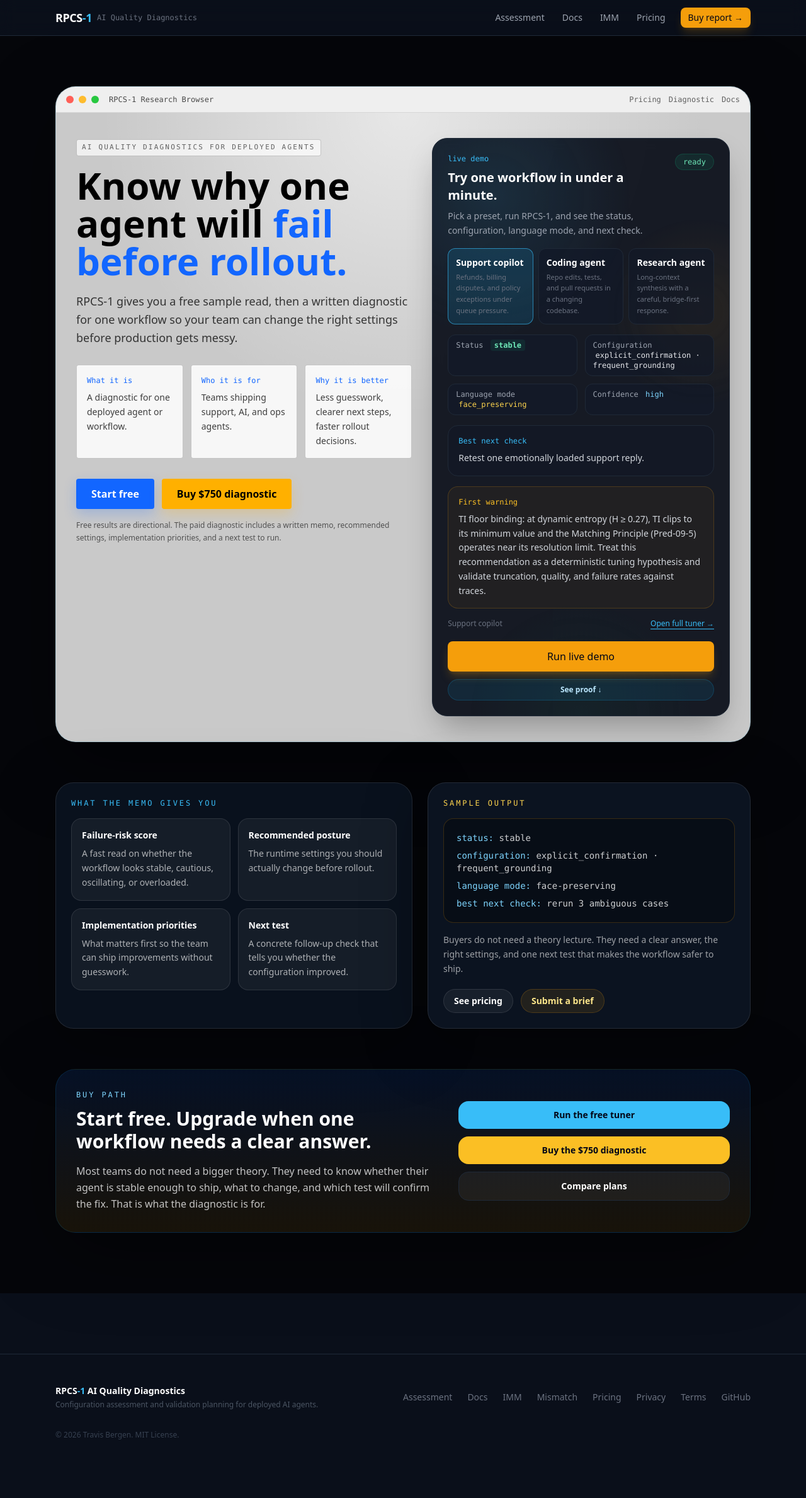
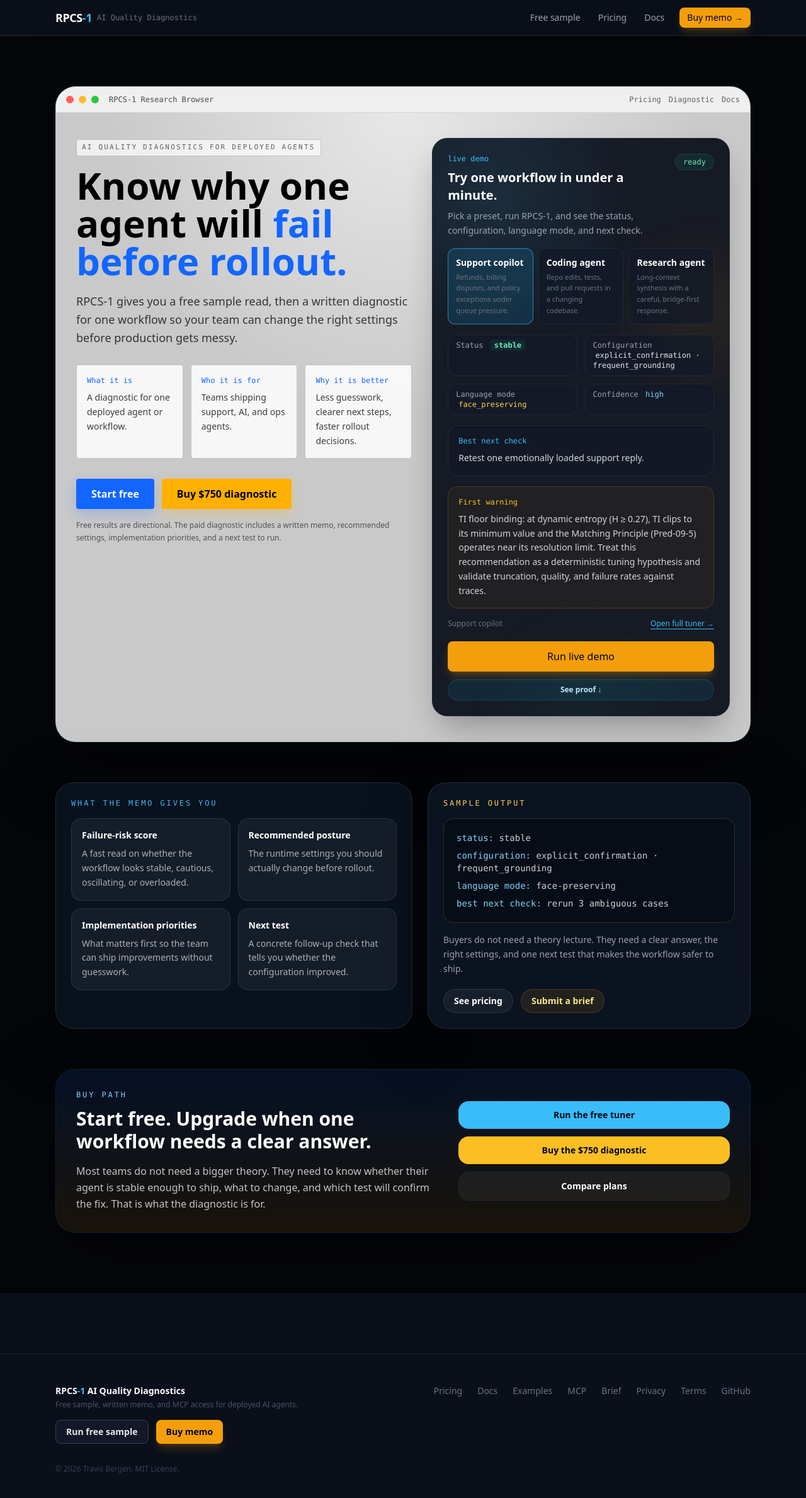
Before and after one commit to travisbergen2/rpcs1-sdk, a Next.js app in the folder packages/web/: page / in a window 1280 px wide. Shown: the top 2378 px of the page at 63% size. Before the commit the page ends 2334 px from the top, so only its background shows below. Built offline with nearby package versions, Linux system fonts and the light colour scheme; no server answers.

Commit message:
feat: align nav and footer with funnel

```diff
--- a/packages/web/components/Footer.tsx
+++ b/packages/web/components/Footer.tsx
@@ -4,23 +4,37 @@ export function Footer() {
   return (
     <footer className="border-t border-gray-800 mt-24 py-12">
       <div className="max-w-6xl mx-auto px-4 sm:px-6">
-        <div className="flex flex-col sm:flex-row items-start sm:items-center justify-between gap-6">
+        <div className="flex flex-col gap-8 sm:flex-row sm:items-start sm:justify-between">
           <div>
             <p className="text-sm font-semibold text-white">
               RPCS<span className="text-sky-400">-1</span> AI Quality Diagnostics
             </p>
             <p className="text-xs text-gray-600 mt-1">
-              Configuration assessment and validation planning for deployed AI agents.
+              Free sample, written memo, and MCP access for deployed AI agents.
             </p>
+            <div className="mt-4 flex flex-wrap gap-3">
+              <Link
+                href="/tuner"
+                className="inline-flex items-center justify-center rounded-lg border border-gray-700 bg-gray-900 px-4 py-2 text-sm font-semibold text-gray-200 transition-colors hover:bg-gray-800"
+              >
+                Run free sample
+              </Link>
+              <Link
+                href="/api/checkout?tier=diagnostic"
+                className="inline-flex items-center justify-center rounded-lg bg-amber-500 px-4 py-2 text-sm font-semibold text-slate-950 transition-colors hover:bg-amber-400 shadow-lg shadow-amber-500/20"
+              >
+                Buy memo
+              </Link>
+            </div>
           </div>
           <nav className="flex flex-wrap gap-x-6 gap-y-2 text-sm text-gray-500">
-            <Link href="/tuner"   className="hover:text-gray-300 transition-colors">Assessment</Link>
-            <Link href="/docs"    className="hover:text-gray-300 transition-colors">Docs</Link>
-            <Link href="/imm"     className="hover:text-gray-300 transition-colors">IMM</Link>
-            <Link href="/mismatch" className="hover:text-gray-300 transition-colors">Mismatch</Link>
             <Link href="/pricing" className="hover:text-gray-300 transition-colors">Pricing</Link>
+            <Link href="/docs" className="hover:text-gray-300 transition-colors">Docs</Link>
+            <Link href="/docs/examples" className="hover:text-gray-300 transition-colors">Examples</Link>
+            <Link href="/docs/mcp" className="hover:text-gray-300 transition-colors">MCP</Link>
+            <Link href="/diagnostic" className="hover:text-gray-300 transition-colors">Brief</Link>
             <Link href="/privacy" className="hover:text-gray-300 transition-colors">Privacy</Link>
-            <Link href="/terms"   className="hover:text-gray-300 transition-colors">Terms</Link>
+            <Link href="/terms" className="hover:text-gray-300 transition-colors">Terms</Link>
             <a
               href="https://github.com/travisbergen2/rpcs1-sdk"
               className="hover:text-gray-300 transition-colors"
--- a/packages/web/components/Nav.tsx
+++ b/packages/web/components/Nav.tsx
@@ -16,7 +16,13 @@ export function Nav() {
             href="/tuner"
             className="px-3 py-1.5 text-sm text-gray-400 hover:text-gray-100 transition-colors rounded-lg hover:bg-gray-800"
           >
-            Assessment
+            Free sample
+          </Link>
+          <Link
+            href="/pricing"
+            className="px-3 py-1.5 text-sm text-gray-400 hover:text-gray-100 transition-colors rounded-lg hover:bg-gray-800"
+          >
+            Pricing
           </Link>
           <Link
             href="/docs"
@@ -25,22 +31,10 @@ export function Nav() {
             Docs
           </Link>
           <Link
-            href="/imm"
-            className="px-3 py-1.5 text-sm text-gray-400 hover:text-gray-100 transition-colors rounded-lg hover:bg-gray-800"
-          >
-            IMM
-          </Link>
-          <Link
-            href="/pricing"
-            className="px-3 py-1.5 text-sm text-gray-400 hover:text-gray-100 transition-colors rounded-lg hover:bg-gray-800"
-          >
-            Pricing
-          </Link>
-          <Link
             href="/api/checkout?tier=diagnostic"
             className="ml-2 px-3 py-1.5 text-sm font-medium bg-amber-500 hover:bg-amber-400 text-slate-950 rounded-lg transition-colors shadow-lg shadow-amber-500/20"
           >
-            Buy report →
+            Buy memo →
           </Link>
         </nav>
       </div>
```
